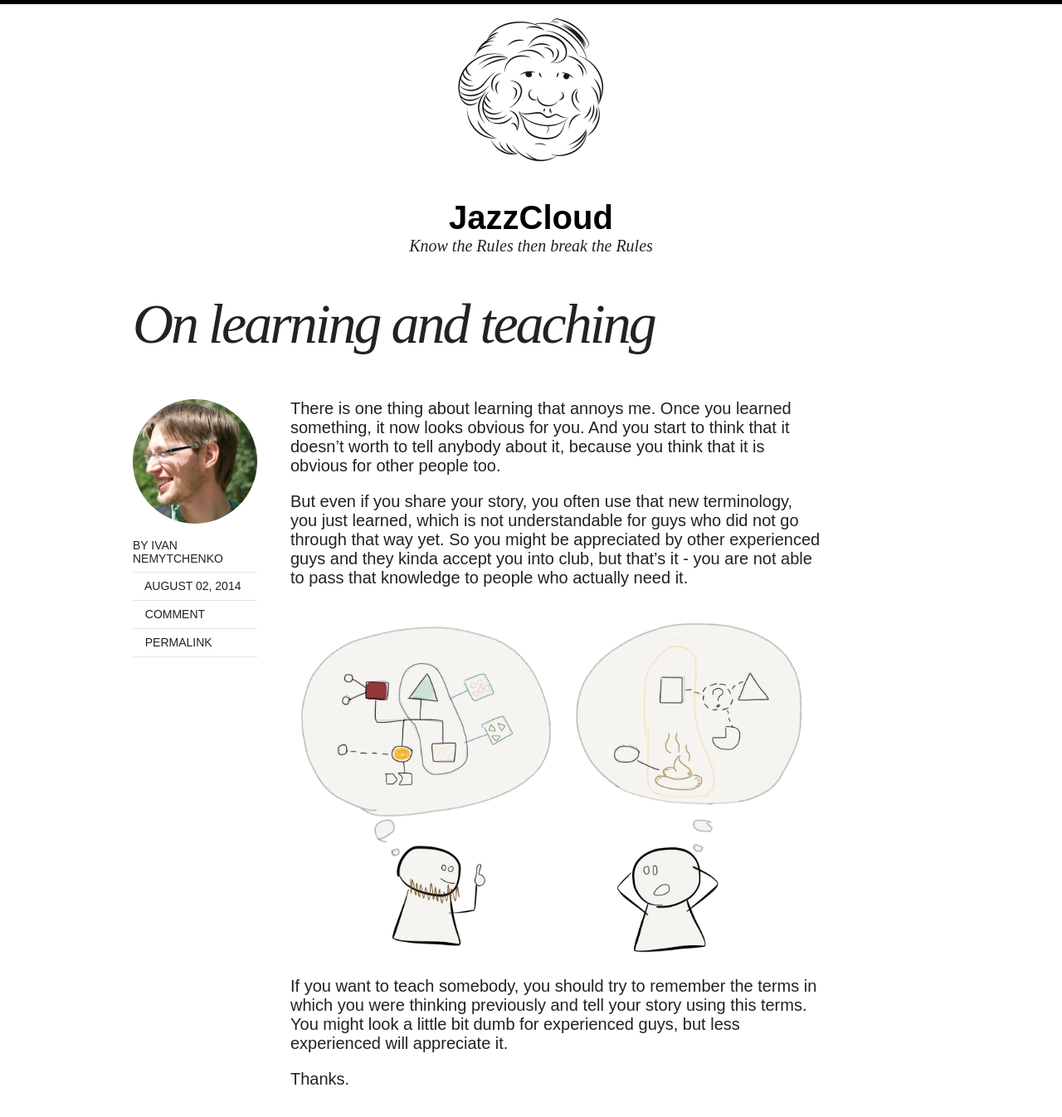
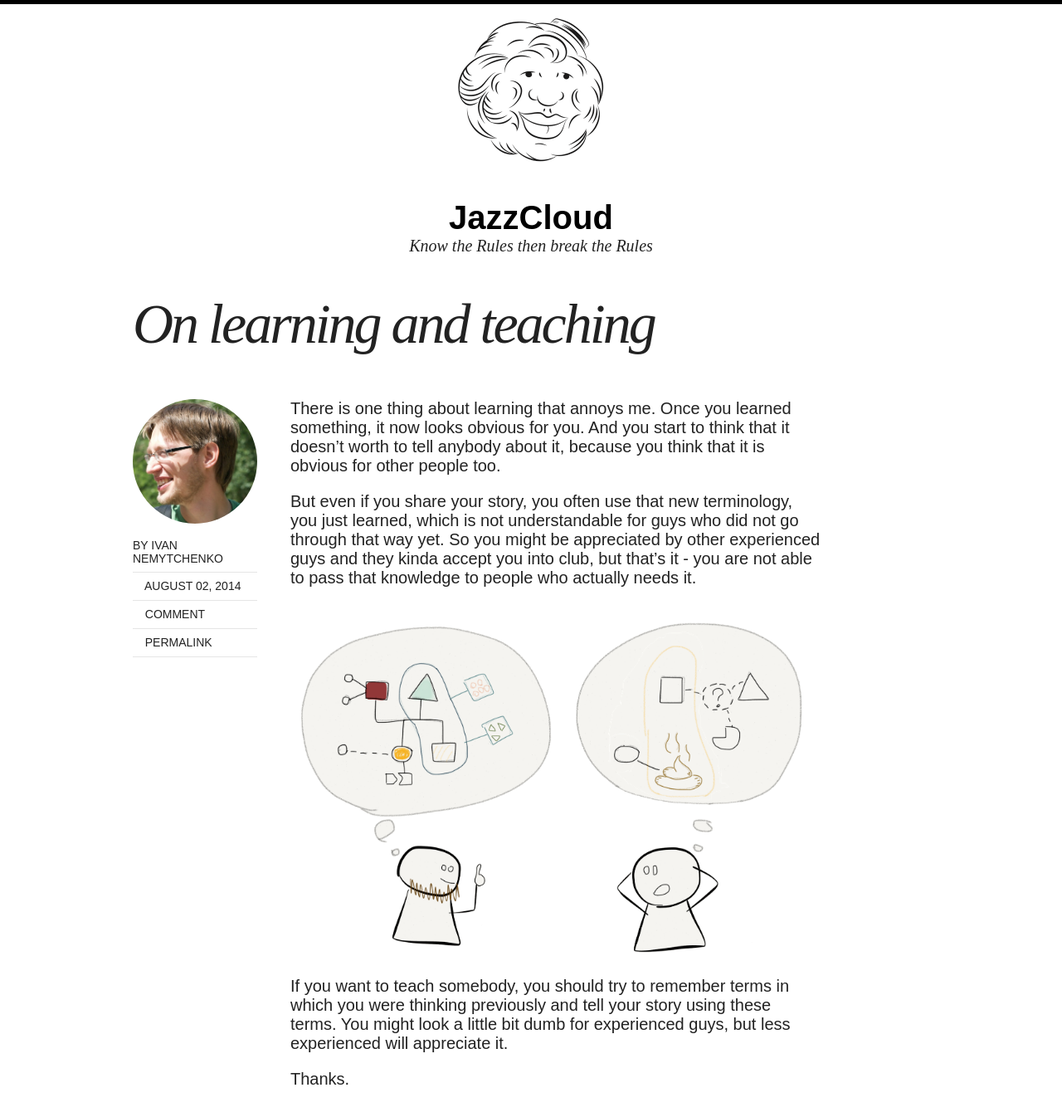
Before and after one commit to jazzcloud/jazzcloud.github.io, a Jekyll site: the page built from _posts/2014-08-02-on-learning-and-teaching.markdown, in a window 1280 px wide and 1400 px high. Shown: the top 1346 px of the window at 83% size. Built offline with Jekyll 4.4.1, drawn with Linux system fonts in a browser that asks for light colours; nearby versions of some CDN libraries; comment, search, counter and statistics services are not loaded.

Commit message:
fixed gramma

```diff
--- a/_posts/2014-08-02-on-learning-and-teaching.markdown
+++ b/_posts/2014-08-02-on-learning-and-teaching.markdown
@@ -10,10 +10,10 @@ There is one thing about learning that annoys me.
 Once you learned something, it now looks obvious for you.
 And you start to think that it doesn't worth to tell anybody about it, because you think that it is obvious for other people too.
 
-But even if you share your story, you often use that new terminology, you just learned, which is not understandable for guys who did not go through that way yet. So you might be appreciated by other experienced guys and they kinda accept you into club, but that's it - you are not able to pass that knowledge to people who actually need it.
+But even if you share your story, you often use that new terminology, you just learned, which is not understandable for guys who did not go through that way yet. So you might be appreciated by other experienced guys and they kinda accept you into club, but that's it - you are not able to pass that knowledge to people who actually needs it.
 
 ![guru and newbie](/images/content/learning.png)
 
-If you want to teach somebody, you should try to remember the terms in which you were thinking previously and tell your story using this terms. You might look a little bit dumb for experienced guys, but less experienced will appreciate it.
+If you want to teach somebody, you should try to remember terms in which you were thinking previously and tell your story using these terms. You might look a little bit dumb for experienced guys, but less experienced will appreciate it.
 
 Thanks.
```
